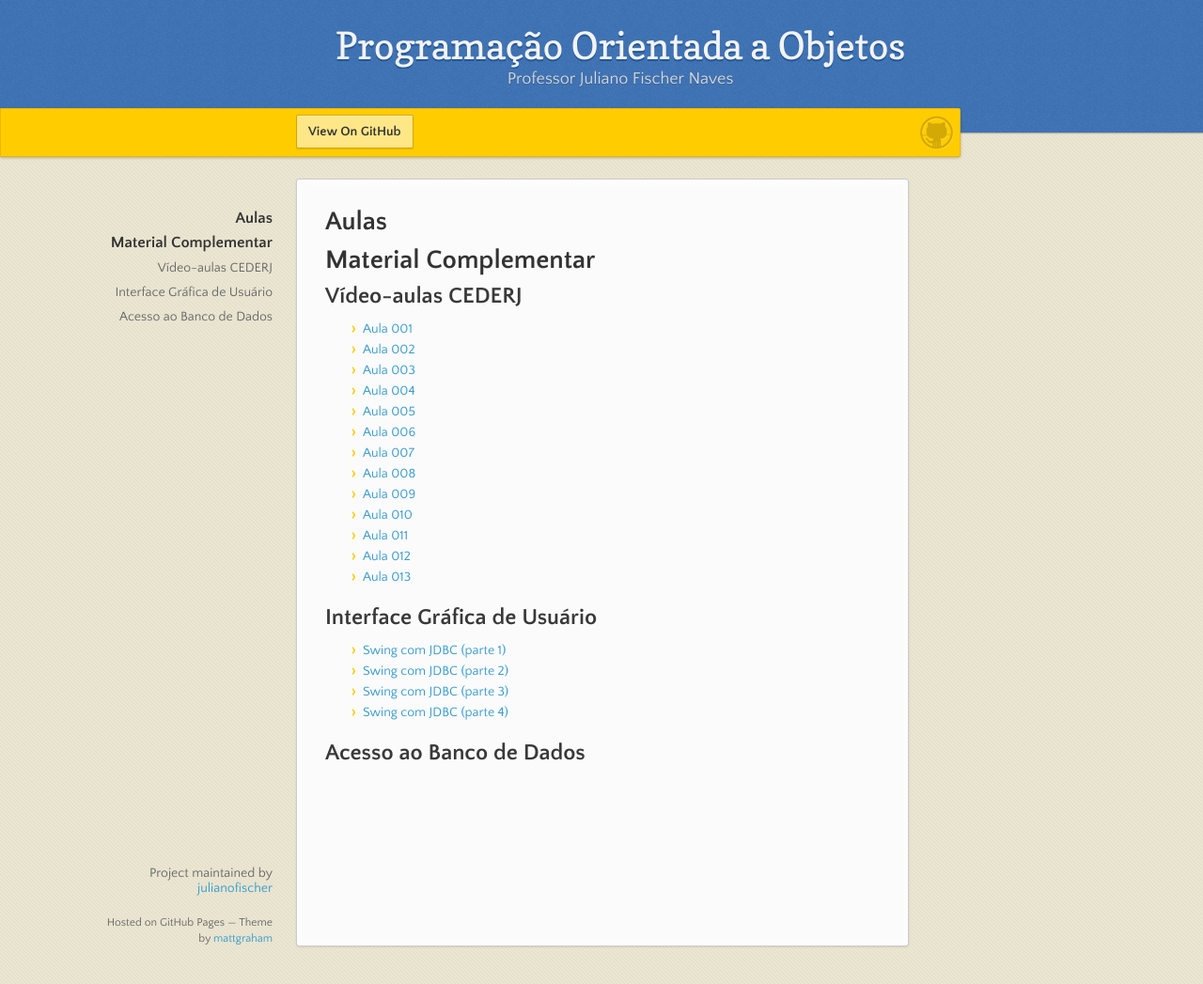
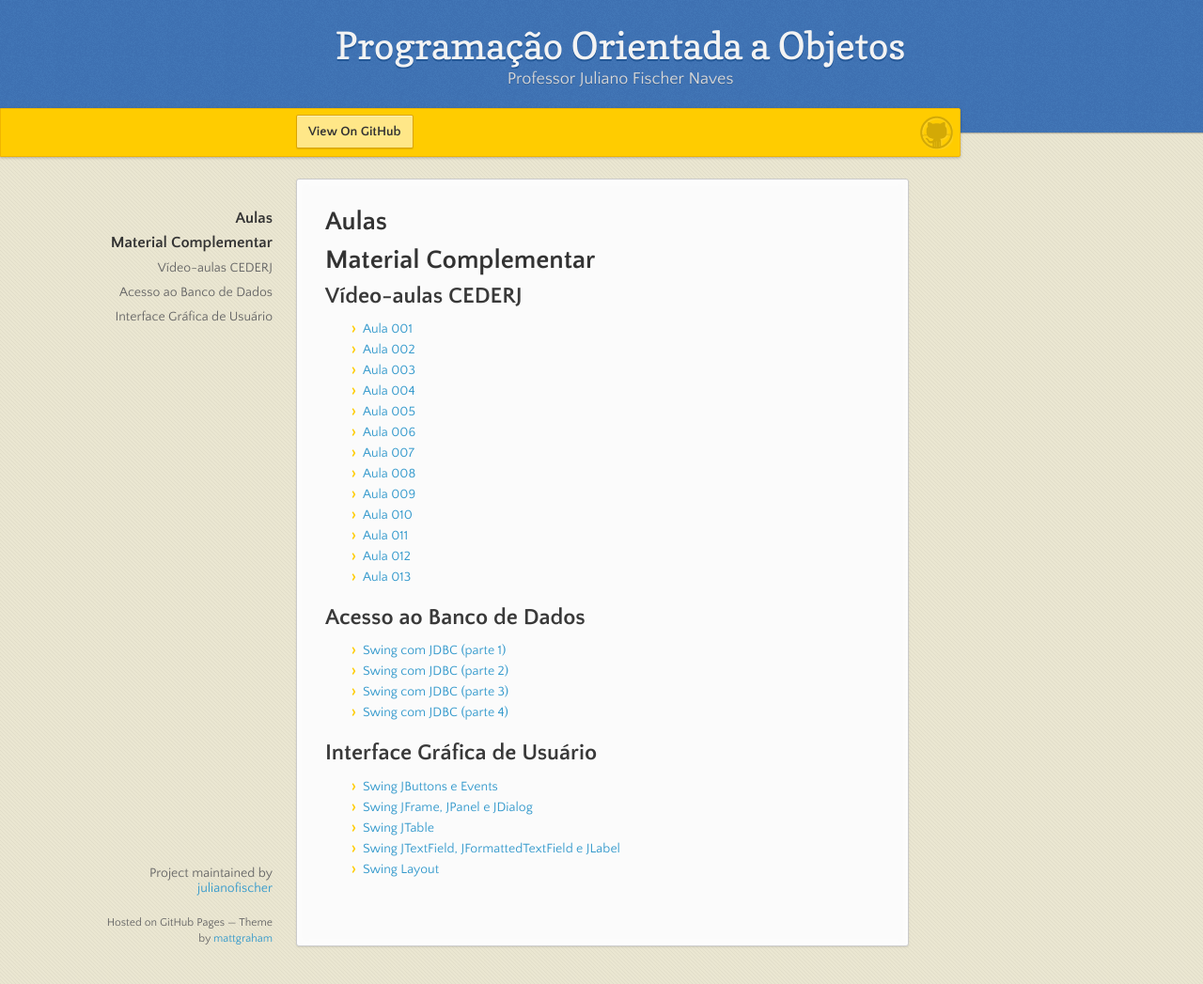
Before and after one commit to julianofischer/poo_vilhena_2017, a Jekyll site: the page built from index.md, in a window 1280 px wide and 1047 px high. Shown: the whole window at 94% size. Built offline with Jekyll 4.4.1, drawn with Linux system fonts in a browser that asks for light colours; nearby versions of some CDN libraries; our own code applies the rules of GitHub Pages for plain Markdown files.

Commit message:
material complementar - gui

```diff
--- a/index.md
+++ b/index.md
@@ -20,10 +20,15 @@ layout: default
  - [Aula 012](http://videoaula.rnp.br/v.php?f=/cederj/sistemas_comp/ead05021/Aula_012/Aula_012.xml)
  - [Aula 013](http://videoaula.rnp.br/v.php?f=/cederj/sistemas_comp/ead05021/Aula_013/Aula_013.xml)
 
-## [](#gui)Interface Gráfica de Usuário
+## [](#gui)Acesso ao Banco de Dados
  - [Swing com JDBC (parte 1)](pdfs/jdbc/Swing com JDBC1.pdf)
  - [Swing com JDBC (parte 2)](pdfs/jdbc/Swing com JDBC2.pdf)
  - [Swing com JDBC (parte 3)](pdfs/jdbc/Swing com JDBC3.pdf)
  - [Swing com JDBC (parte 4)](pdfs/jdbc/Swing com JDBC4.pdf)
 
-## [](#bd)Acesso ao Banco de Dados
+## [](#bd)Interface Gráfica de Usuário
+ - [Swing JButtons e Events](pdfs/gui/Swing JButton e Events.pdf)
+ - [Swing JFrame, JPanel e JDialog](pdfs/gui/Swing JFrame, JPanel e JDialog.pdf)
+ - [Swing JTable](pdfs/gui/Swing JTable.pdf)
+ - [Swing JTextField, JFormattedTextField e JLabel](pdfs/gui/Swing JTextField, JFormattedTextField e JLabel.pdf)
+ - [Swing Layout](Swing Layout.pdf)
```
